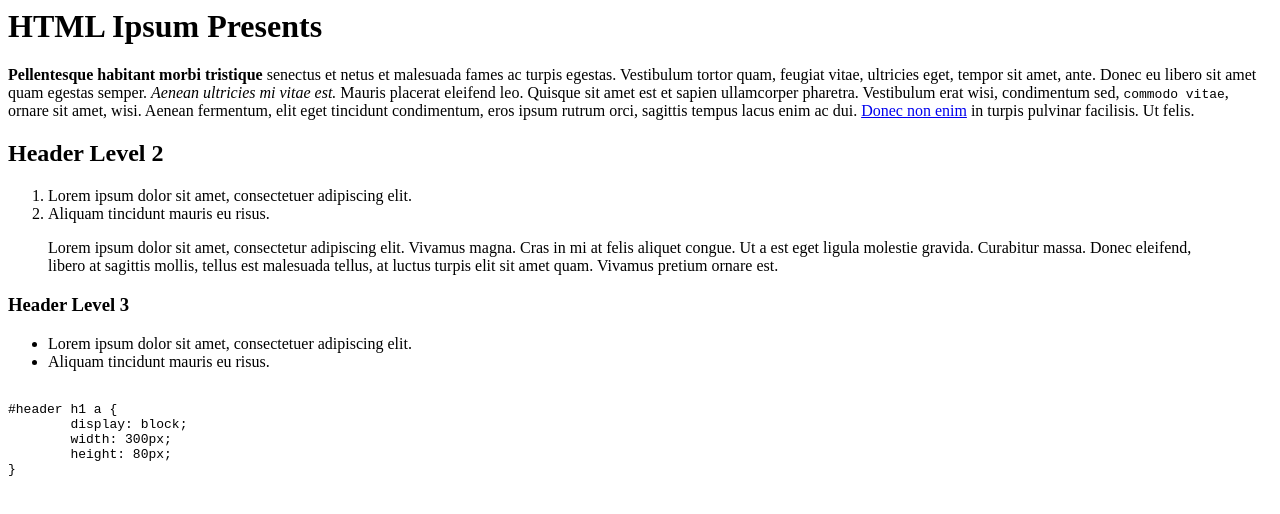
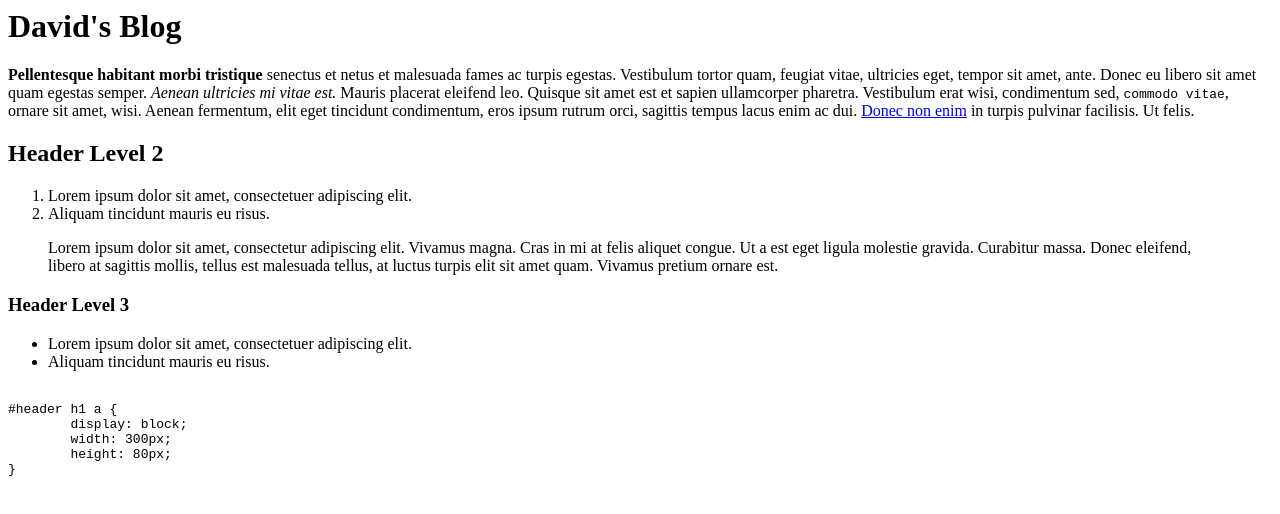
Before and after one commit to lopezdavidomar/blog, a plain HTML site: page index.html in a window 1280 px wide. Drawn offline with Linux system fonts and the light colour scheme.

Commit message:
Added blog title to index html

```diff
--- a/index.html
+++ b/index.html
@@ -4,7 +4,7 @@
 </head>
 <body>
 
-	<h1>HTML Ipsum Presents</h1>
+	<h1>David's Blog</h1>
 
 <p><strong>Pellentesque habitant morbi tristique</strong> senectus et netus et malesuada fames ac turpis egestas. Vestibulum tortor quam, feugiat vitae, ultricies eget, tempor sit amet, ante. Donec eu libero sit amet quam egestas semper. <em>Aenean ultricies mi vitae est.</em> Mauris placerat eleifend leo. Quisque sit amet est et sapien ullamcorper pharetra. Vestibulum erat wisi, condimentum sed, <code>commodo vitae</code>, ornare sit amet, wisi. Aenean fermentum, elit eget tincidunt condimentum, eros ipsum rutrum orci, sagittis tempus lacus enim ac dui. <a href="#">Donec non enim</a> in turpis pulvinar facilisis. Ut felis.</p>
 
```
